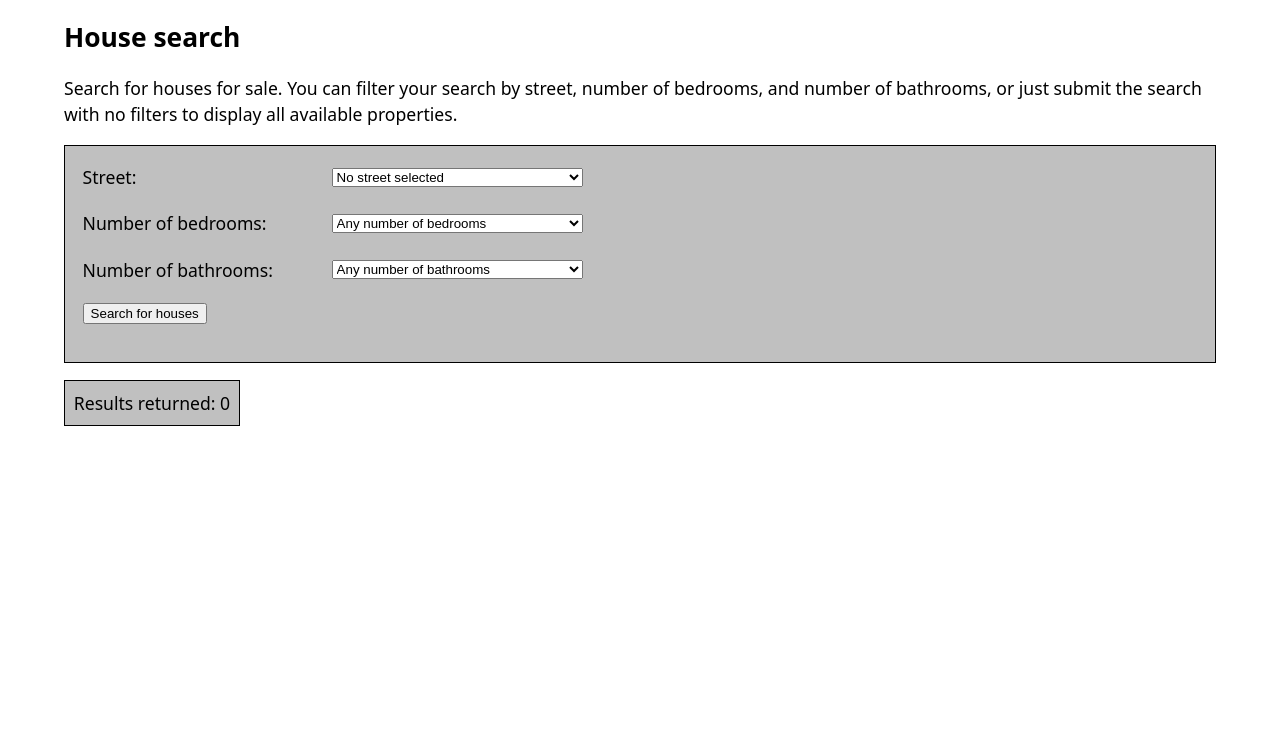
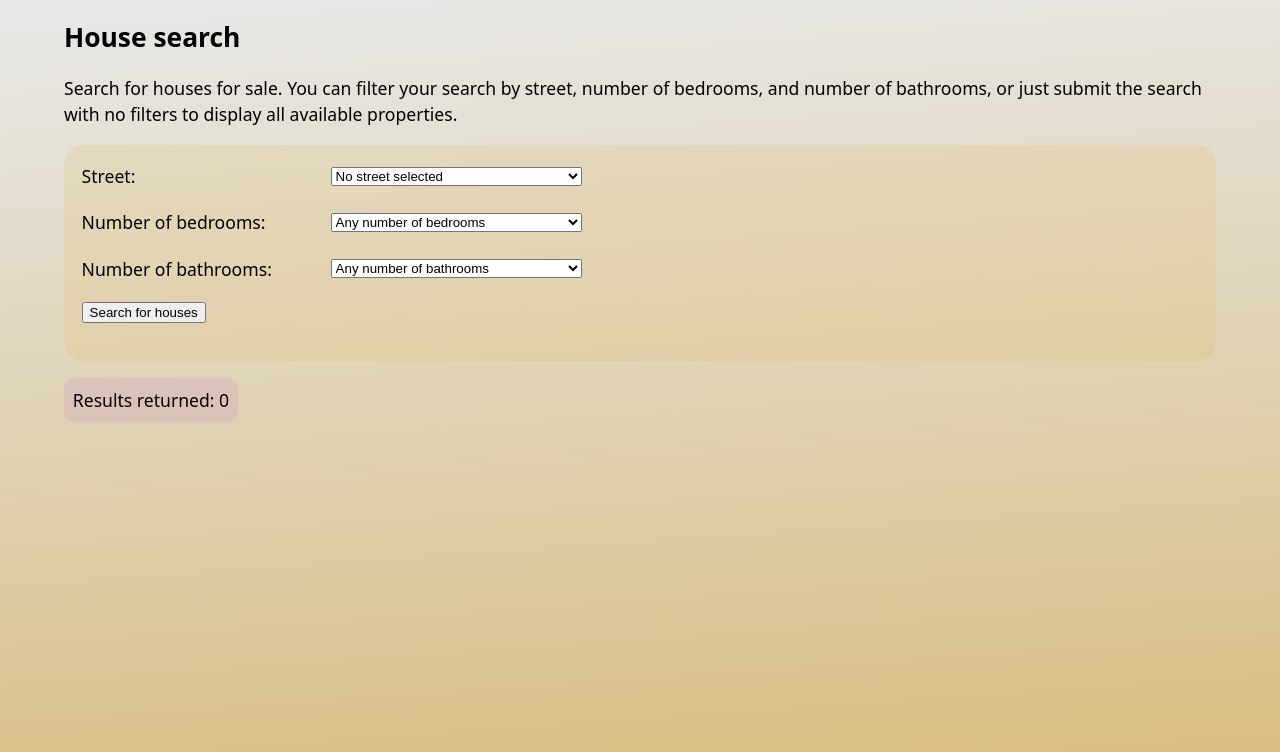
Before and after one commit to Olexander42/house-data-API-mdn-challenge, a website with bundled scripts: page index.html in a window 1280 px wide. Built offline with nearby package versions, Linux system fonts and the light colour scheme; no server answers.

Commit message:
add a pop of color

```diff
--- a/style.css
+++ b/style.css
@@ -2,21 +2,21 @@ body {
   font: 1.1em / 1.5 system-ui;
   width: clamp(480px, 90%, 1200px);
   margin: 0 auto;
+  min-height: 100dvh;
+  background-image: linear-gradient(356deg, #b9881b94, #00000017);
 }
 
 form {
   padding: 1em;
-}
-
-form,
-#result-count {
-  background-color: silver;
-  border: 1px solid;
+  background-color: #dea3201f;
+  border-radius: 20px;
 }
 
 #result-count {
   width: max-content;
   padding: 0.5em;
+  border-radius: 10px;
+  background-color: #a320de17;
 }
 
 
@@ -45,13 +45,13 @@ select {
   display: flex;
   flex-flow: row wrap;
   justify-content: center;
+  align-items: start;
   gap: 50px;
 
   & article {
     width: clamp(200px, 25%, 300px);
     padding: 0 20px;
-    background-color: #efefef;
-    border: 2px solid #cccccc;
+    background-color: #20dea345;
     border-radius: 10px;
 
     & [data-label] {
```
